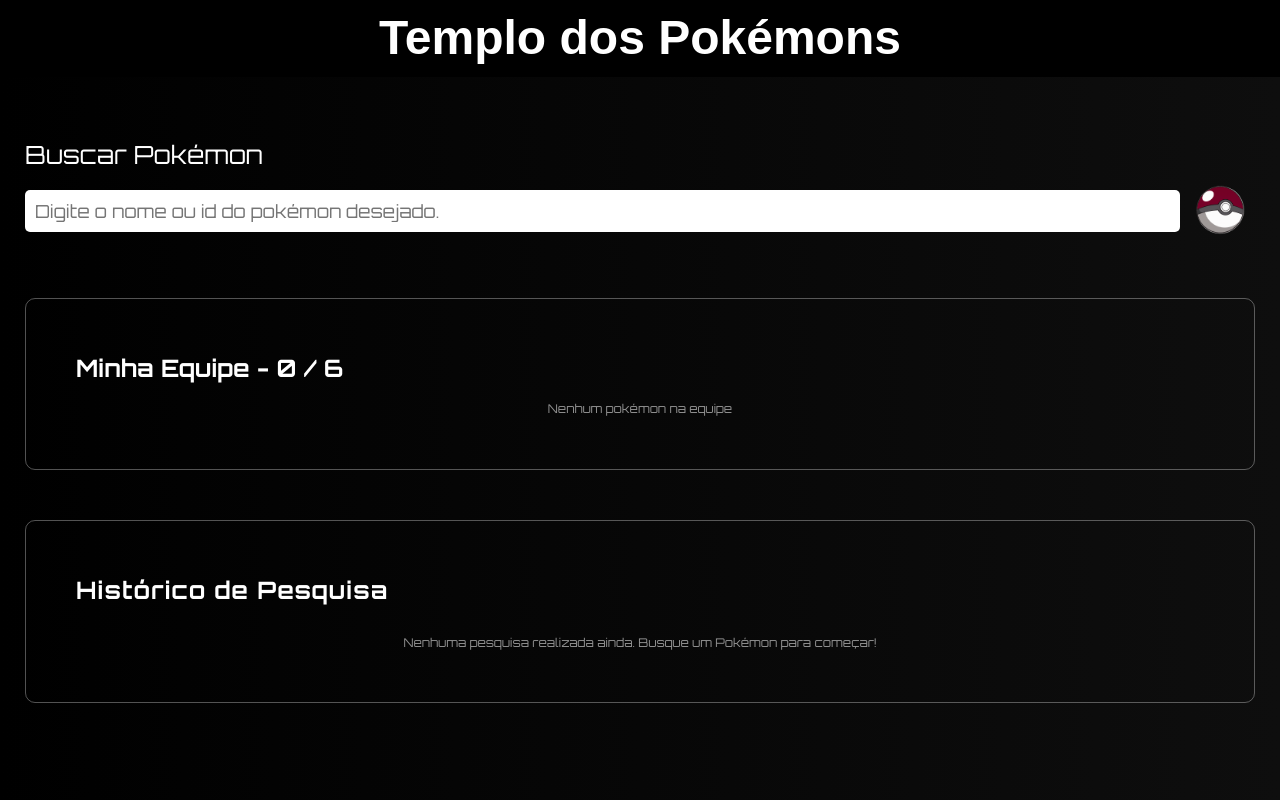
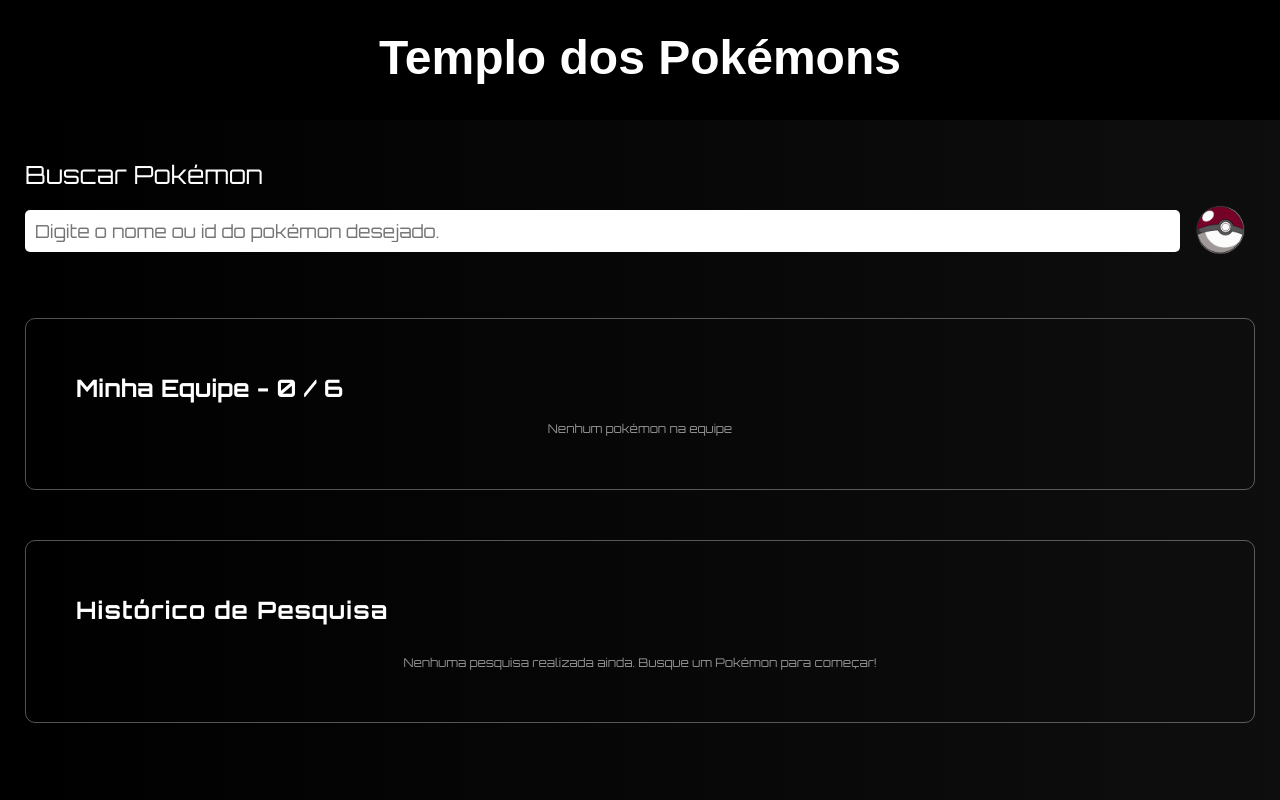
Before and after one commit to GabrielReiiss/TemploPokemon, a React (Vite) app in the folder Templo/: page / in a window 1280 px wide. Built offline with nearby package versions, Linux system fonts and the light colour scheme; a web font is replaced by a local one.

Commit message:
Pequenos ajustes de altura no headder

```diff
--- a/Templo/src/App.css
+++ b/Templo/src/App.css
@@ -5,8 +5,10 @@
   top: 0;
   left: 0;
   width: 100%;
+  height: 120px;
   z-index: 1000;
-  background-color: black;
+  background-color: rgb(0, 0, 0);
+  padding: 20px;
 }
 
 .container {
@@ -14,7 +16,7 @@
     padding: 25px;
     margin: 0 auto;
     text-align: center;
-    margin-top: 60px;
+    margin-top: 80px;
 }
 
 .container-busca {
```
